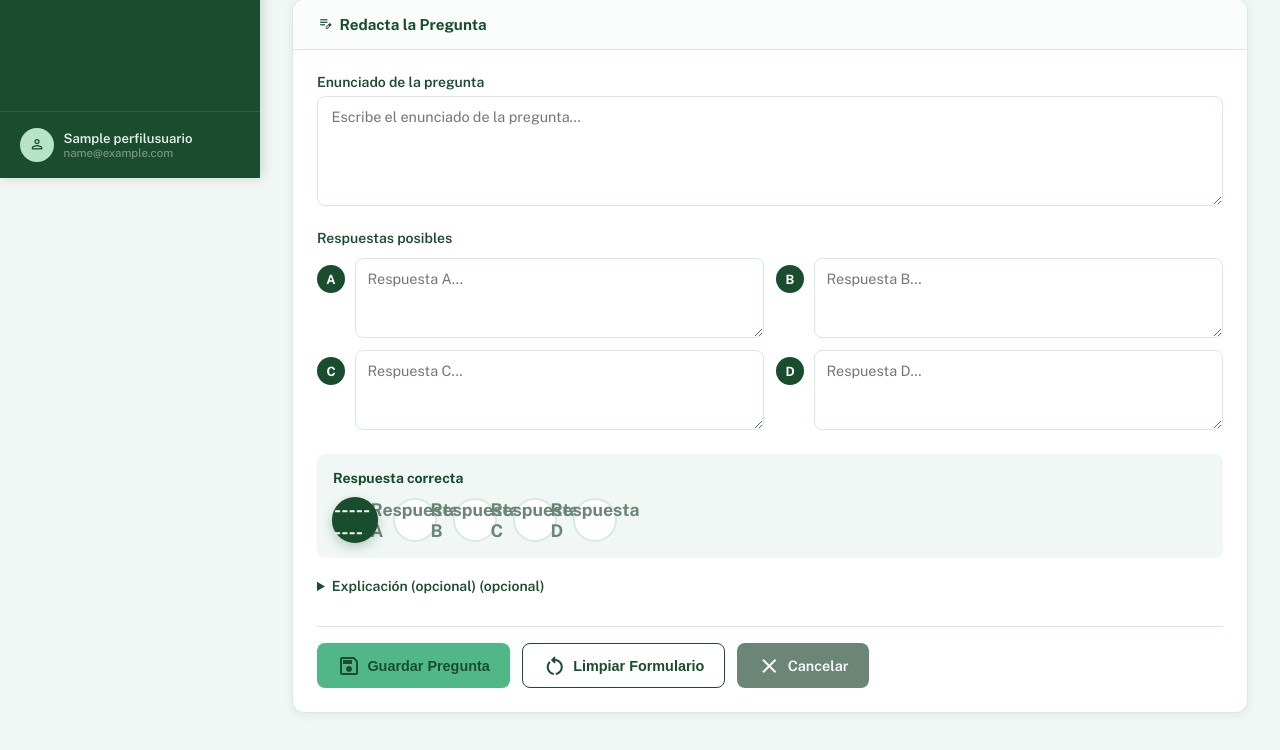
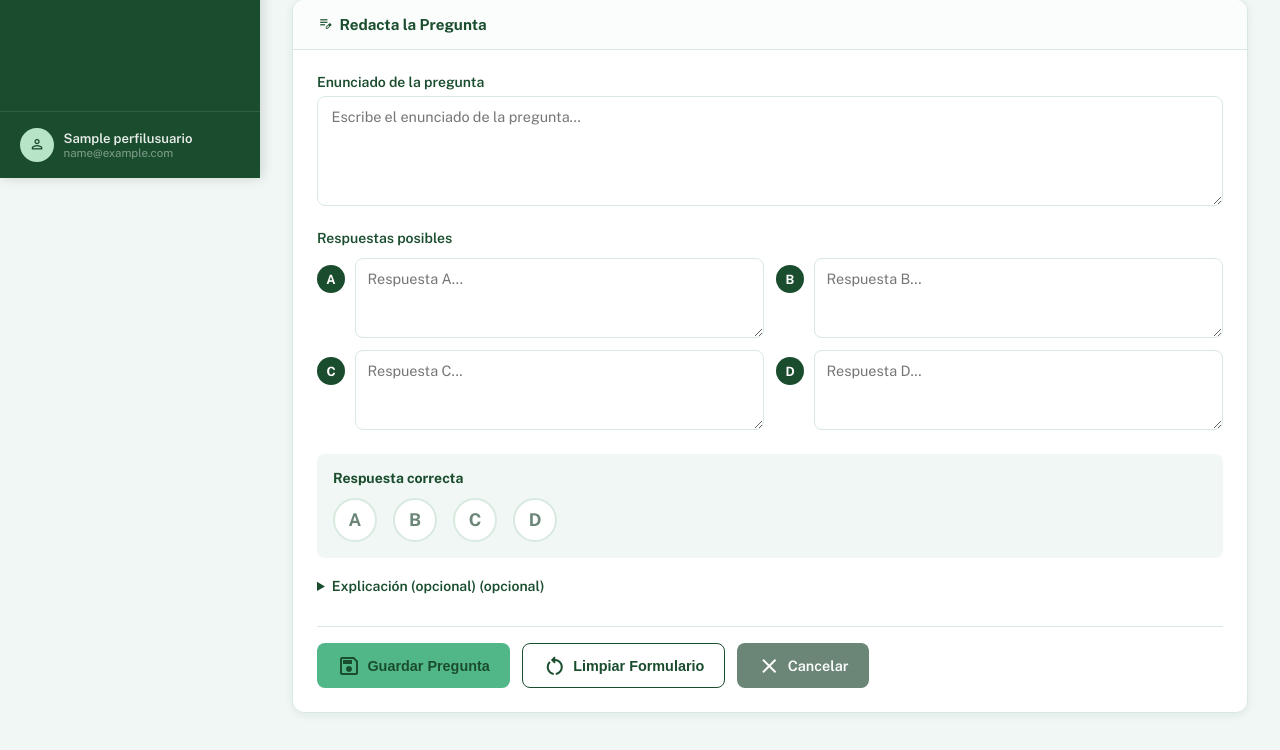
Before and after one commit to kikega/oposiciones, a Django app: page /examen/staff/preguntas/nueva/ in a window 1280 px wide. Shown: the part 622-1372 px from the top of the page. Run offline with Django 5.2, Linux system fonts and the light colour scheme; a user stored in the database is signed in; tables that the repository leaves empty hold one stand-in row (values such as "Sample post"); some libraries are stand-ins or nearby versions.

Commit message:
arreglado problema de respuesta correcta

```diff
--- a/templates/staff/nueva_pregunta.html
+++ b/templates/staff/nueva_pregunta.html
@@ -189,14 +189,26 @@
                     {{ form.respuesta_correcta.label }}
                 </label>
                 <div class="staff-radio-group" style="display:flex;gap:1rem;flex-wrap:wrap;">
-                    {% for radio in form.respuesta_correcta %}
-                    <label class="staff-radio-label">
-                        {{ radio.tag }}
-                        <span class="staff-radio-pill">
-                            {{ radio.choice_label }}
-                        </span>
+                    <!-- A -->
+                    <label class="staff-radio-label" for="id_respuesta_correcta_A">
+                        <input type="radio" name="respuesta_correcta" value="A" id="id_respuesta_correcta_A" {% if form.respuesta_correcta.value == 'A' %}checked{% endif %} class="staff-hidden-radio" style="position:absolute !important; opacity:0 !important; width:0 !important; height:0 !important; margin:0 !important; padding:0 !important; pointer-events:none !important; appearance:none !important; -webkit-appearance:none !important;">
+                        <span class="staff-radio-pill">A</span>
                     </label>
-                    {% endfor %}
+                    <!-- B -->
+                    <label class="staff-radio-label" for="id_respuesta_correcta_B">
+                        <input type="radio" name="respuesta_correcta" value="B" id="id_respuesta_correcta_B" {% if form.respuesta_correcta.value == 'B' %}checked{% endif %} class="staff-hidden-radio" style="position:absolute !important; opacity:0 !important; width:0 !important; height:0 !important; margin:0 !important; padding:0 !important; pointer-events:none !important; appearance:none !important; -webkit-appearance:none !important;">
+                        <span class="staff-radio-pill">B</span>
+                    </label>
+                    <!-- C -->
+                    <label class="staff-radio-label" for="id_respuesta_correcta_C">
+                        <input type="radio" name="respuesta_correcta" value="C" id="id_respuesta_correcta_C" {% if form.respuesta_correcta.value == 'C' %}checked{% endif %} class="staff-hidden-radio" style="position:absolute !important; opacity:0 !important; width:0 !important; height:0 !important; margin:0 !important; padding:0 !important; pointer-events:none !important; appearance:none !important; -webkit-appearance:none !important;">
+                        <span class="staff-radio-pill">C</span>
+                    </label>
+                    <!-- D -->
+                    <label class="staff-radio-label" for="id_respuesta_correcta_D">
+                        <input type="radio" name="respuesta_correcta" value="D" id="id_respuesta_correcta_D" {% if form.respuesta_correcta.value == 'D' %}checked{% endif %} class="staff-hidden-radio" style="position:absolute !important; opacity:0 !important; width:0 !important; height:0 !important; margin:0 !important; padding:0 !important; pointer-events:none !important; appearance:none !important; -webkit-appearance:none !important;">
+                        <span class="staff-radio-pill">D</span>
+                    </label>
                 </div>
                 {% if form.respuesta_correcta.errors %}
                 <small style="color:var(--staff-danger);">{{ form.respuesta_correcta.errors.as_text }}</small>
```
